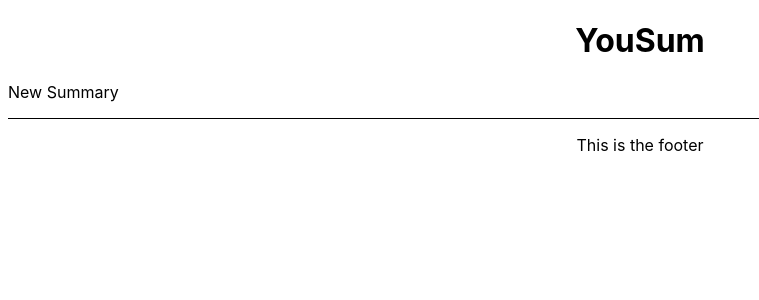
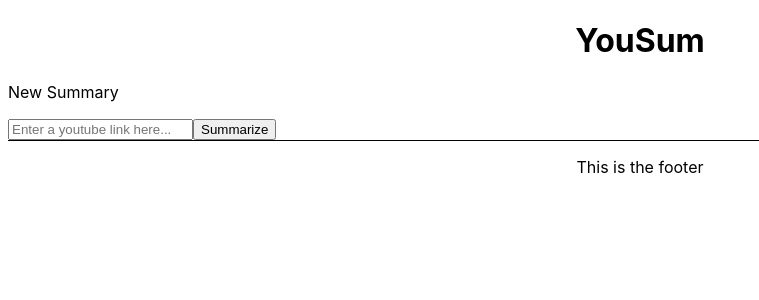
Before and after one commit to laraduerlich/neuefische-capstone-project-talktrack, a React (Vite) app in the folder frontend/: page /newsummary in a window 1280 px wide. Shown: the top 300 px of the page, without its empty margins (0-759 px from the left). Built offline with nearby package versions, Linux system fonts and the light colour scheme.

Commit message:
feat: add LinkForm component to handle link input on the frontend

```diff
--- /dev/null
+++ b/frontend/src/component/LinkForm.tsx
@@ -0,0 +1,30 @@
+import {useState} from "react";
+
+type LinkFormProps = {
+    onSubmit: (link: string) => void;
+};
+
+export default function LinkForm(props: LinkFormProps) {
+
+    const [link, setLink] = useState<string>("");
+
+    const onSubmit = (event: React.FormEvent<HTMLFormElement>) => {
+        event.preventDefault();
+        props.onSubmit(link);
+    }
+
+
+    return (
+        <>
+            <form onSubmit={onSubmit}>
+                <input
+                    type={"text"}
+                    placeholder={"Enter a youtube link here..."}
+                    value={link}
+                    onChange={(event) => setLink(event.target.value)}
+                />
+                <button type="submit">Summarize</button>
+            </form>
+        </>
+    )
+}
--- a/frontend/src/page/LinkPage.tsx
+++ b/frontend/src/page/LinkPage.tsx
@@ -1,9 +1,15 @@
+import LinkForm from "../component/LinkForm.tsx";
 
 export default function LinkPage() {
+
+    const handleSubmit = (link: string) => {
+        console.log(link);
+    };
 
     return (
         <>
             <p>New Summary</p>
+            <LinkForm onSubmit={handleSubmit}/>
         </>
     )
 }
```
